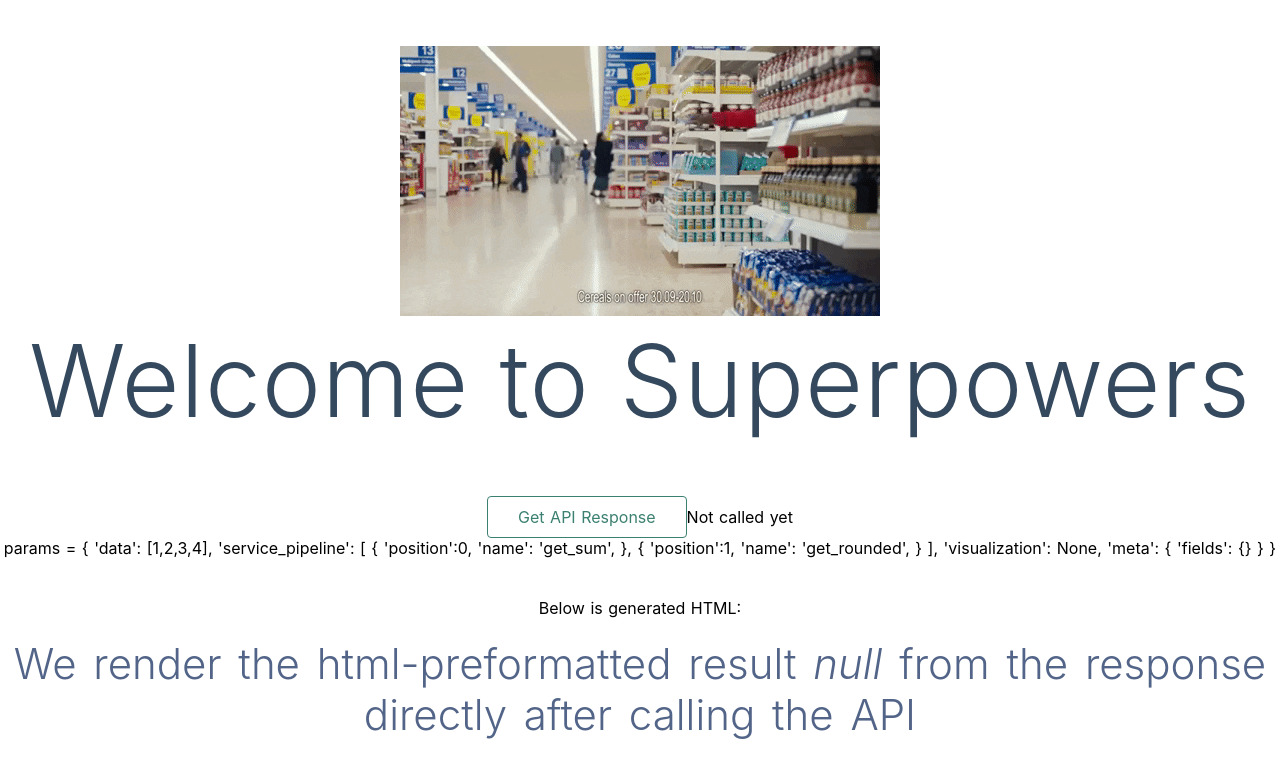
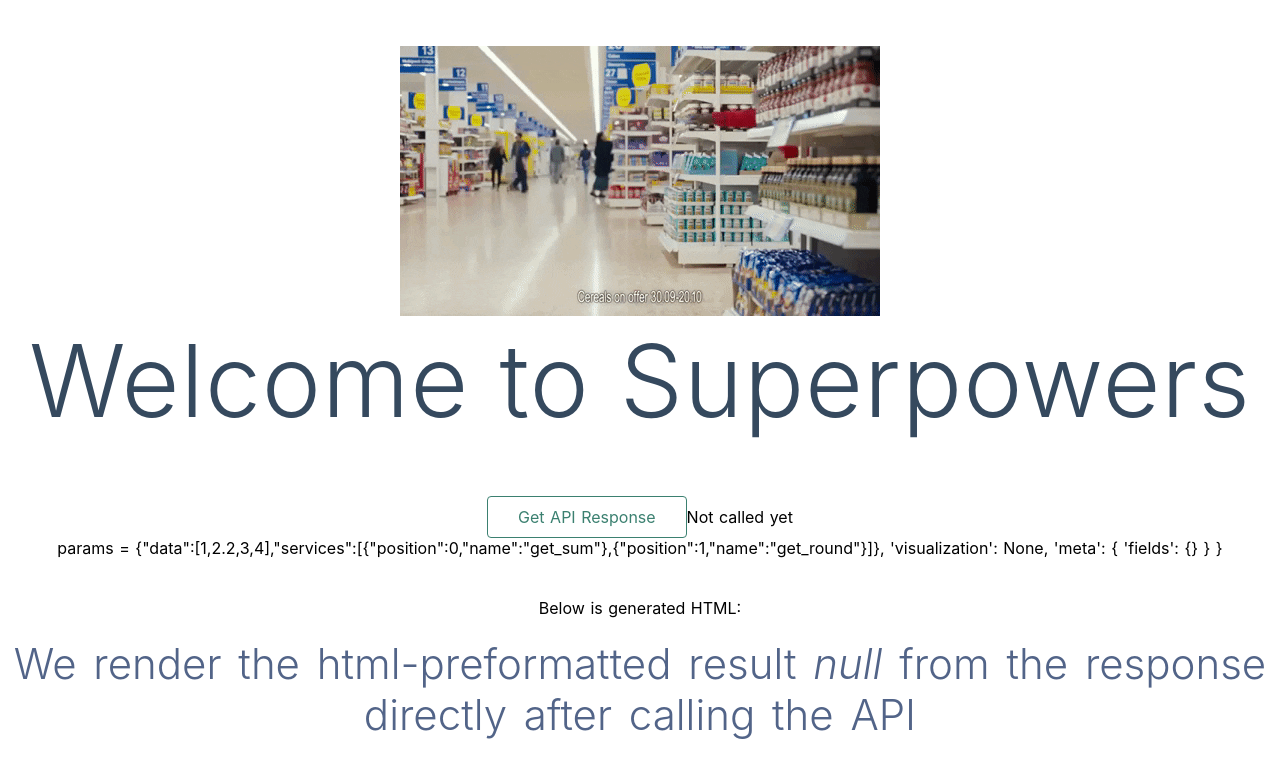
Before and after one commit to TM312/superpowers, a Nuxt app in the folder sample_front/: page / in a window 1280 px wide. Shown: the top 778 px of the page. Built offline with nearby package versions, Linux system fonts and the light colour scheme.

Commit message:
nit: Cleanup request params

```diff
--- a/sample_front/pages/index.vue
+++ b/sample_front/pages/index.vue
@@ -13,10 +13,9 @@
                 <span>{{ result ? "" : "Not called yet" }}</span>
             </div>
             <div>
-                params = { 'data': [1,2,3,4], 'service_pipeline': [ {
-                'position':0, 'name': 'get_sum', }, { 'position':1, 'name':
-                'get_rounded', } ], 'visualization': None, 'meta': { 'fields':
-                {} } }
+                params =
+                {"data":[1,2.2,3,4],"services":[{"position":0,"name":"get_sum"},{"position":1,"name":"get_round"}]},
+                'visualization': None, 'meta': { 'fields': {} } }
             </div>
             <br />
             <br />
@@ -38,19 +37,27 @@
         },
         methods: {
             async getAdd() {
-                const params = {
+                const data = {
                     data: [1, 2, 3, 4],
                     services: [
                         {
                             position: 0,
                             name: "get_sum",
                         },
-                        { position: 1, name: "get_rounded" },
+                        { position: 1, name: "get_round" },
                     ],
                     visualization: null,
                     meta: { fields: {} },
                 };
-                this.result = await this.$axios.$post("", params);
+                //this.result = await this.$axios.$post("", data);
+                // post request including data
+                this.result = await this.$axios.post("", {
+                    headers: {
+                        "Content-Type": "application/json",
+                        "Access-Control-Allow-Origin": "*",
+                    },
+                    data: data,
+                });
             },
         },
         computed: {
```
